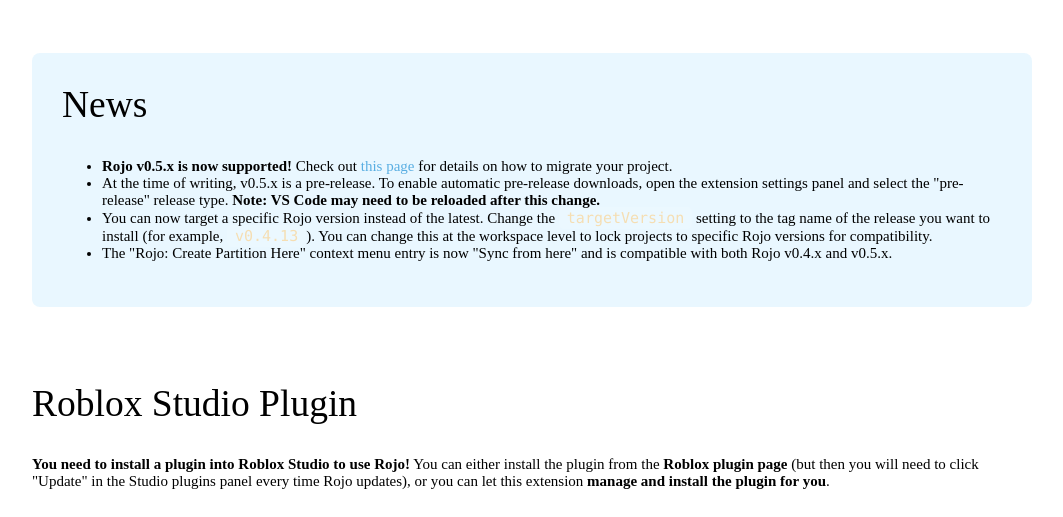
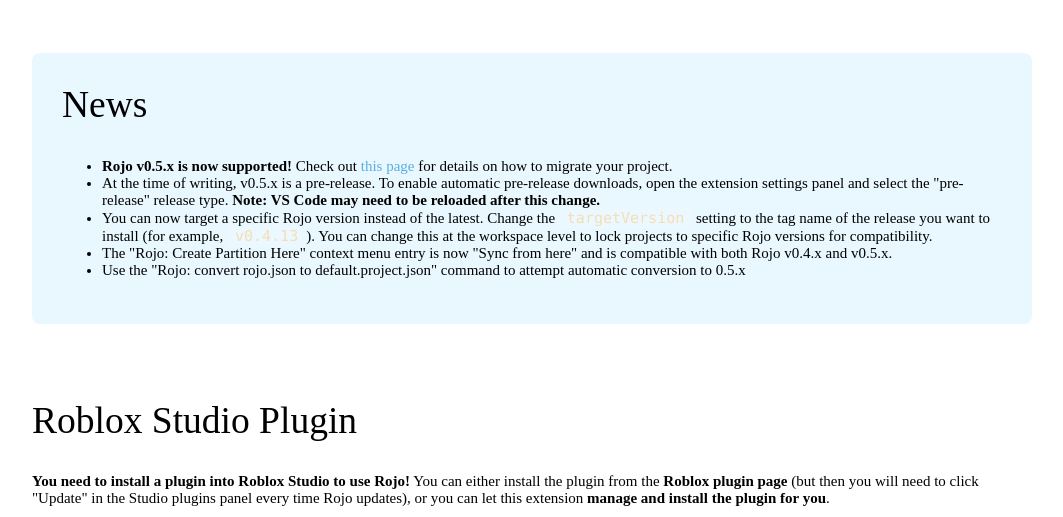
Before and after one commit to rojo-rbx/vscode-rojo, a website: page ui/index.html in a window 1280 px wide. Shown: the part 207-724 px from the top of the page, without its empty margins (108-1171 px from the left). Drawn offline with Linux system fonts and the light colour scheme; files that its build step writes are made by us from their sources; files whose address does not match are found by name.

Commit message:
Update news

```diff
--- a/ui/index.html
+++ b/ui/index.html
@@ -21,6 +21,7 @@
         <li>At the time of writing, v0.5.x is a pre-release. To enable automatic pre-release downloads, open the extension settings panel and select the "pre-release" release type. <strong>Note: VS Code may need to be reloaded after this change.</strong></li>
         <li>You can now target a specific Rojo version instead of the latest. Change the <code>targetVersion</code> setting to the tag name of the release you want to install (for example, <code>v0.4.13</code>). You can change this at the workspace level to lock projects to specific Rojo versions for compatibility.</li>
         <li>The "Rojo: Create Partition Here" context menu entry is now "Sync from here" and is compatible with both Rojo v0.4.x and v0.5.x.</li>
+        <li>Use the "Rojo: convert rojo.json to default.project.json" command to attempt automatic conversion to 0.5.x</li>
       </ul>
     </section>
 
```
